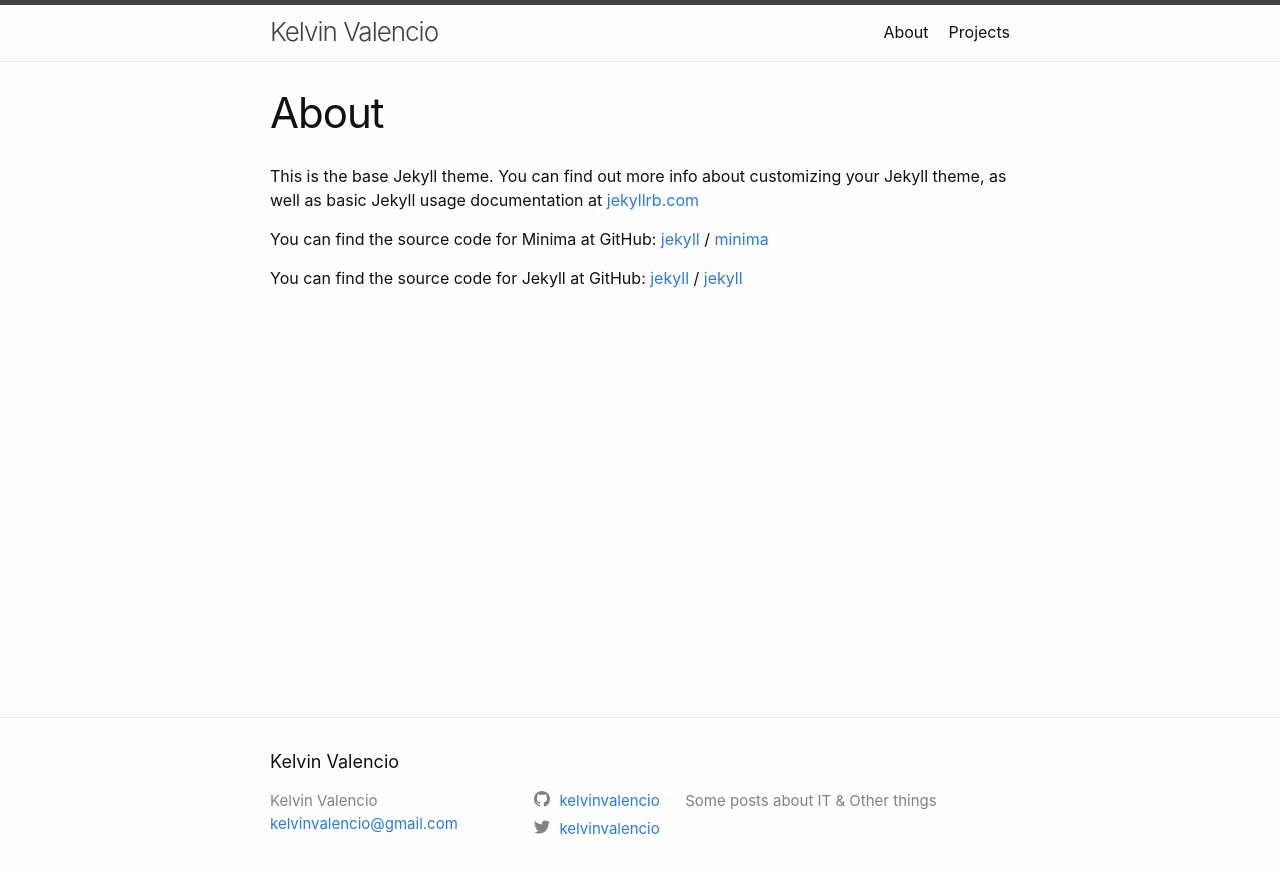
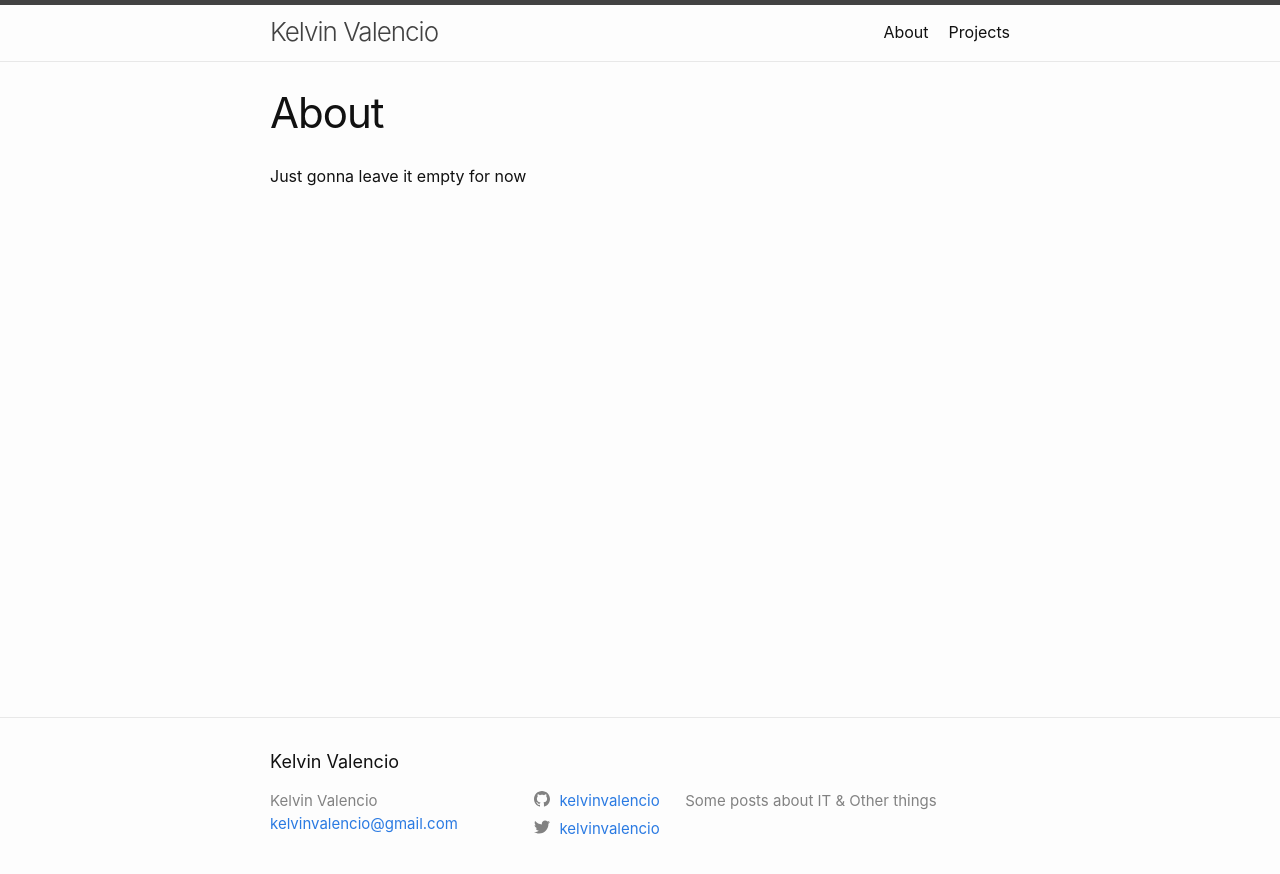
Before and after one commit to kelvinvalencio/kelvinvalencio.github.io, a Jekyll site: the page built from about.markdown, in a window 1280 px wide. Shown: the top 874 px of the page. Built offline with Jekyll 4.4.1, drawn with Linux system fonts in a browser that asks for light colours.

Commit message:
Remove about

```diff
--- a/_layouts/home.html
+++ b/_layouts/home.html
@@ -28,7 +28,7 @@
       {%- endfor -%}
     </ul>
 
-    <p class="rss-subscribe">subscribe <a href="{{ "/feed.xml" | relative_url }}">via RSS</a></p>
+    <!-- <p class="rss-subscribe">subscribe <a href="{{ "/feed.xml" | relative_url }}">via RSS</a></p> -->
   {%- endif -%}
 
 </div>
--- a/about.markdown
+++ b/about.markdown
@@ -3,16 +3,4 @@
 title: About
 permalink: /about/
 ---
-
-This is the base Jekyll theme. You can find out more info about customizing your Jekyll theme, as well as basic Jekyll usage documentation at [jekyllrb.com](https://jekyllrb.com/)
-
-You can find the source code for Minima at GitHub:
-[jekyll][jekyll-organization] /
-[minima](https://github.com/jekyll/minima)
-
-You can find the source code for Jekyll at GitHub:
-[jekyll][jekyll-organization] /
-[jekyll](https://github.com/jekyll/jekyll)
-
-
-[jekyll-organization]: https://github.com/jekyll
+Just gonna leave it empty for now
```
Also changed, not shown: 3 other files.
